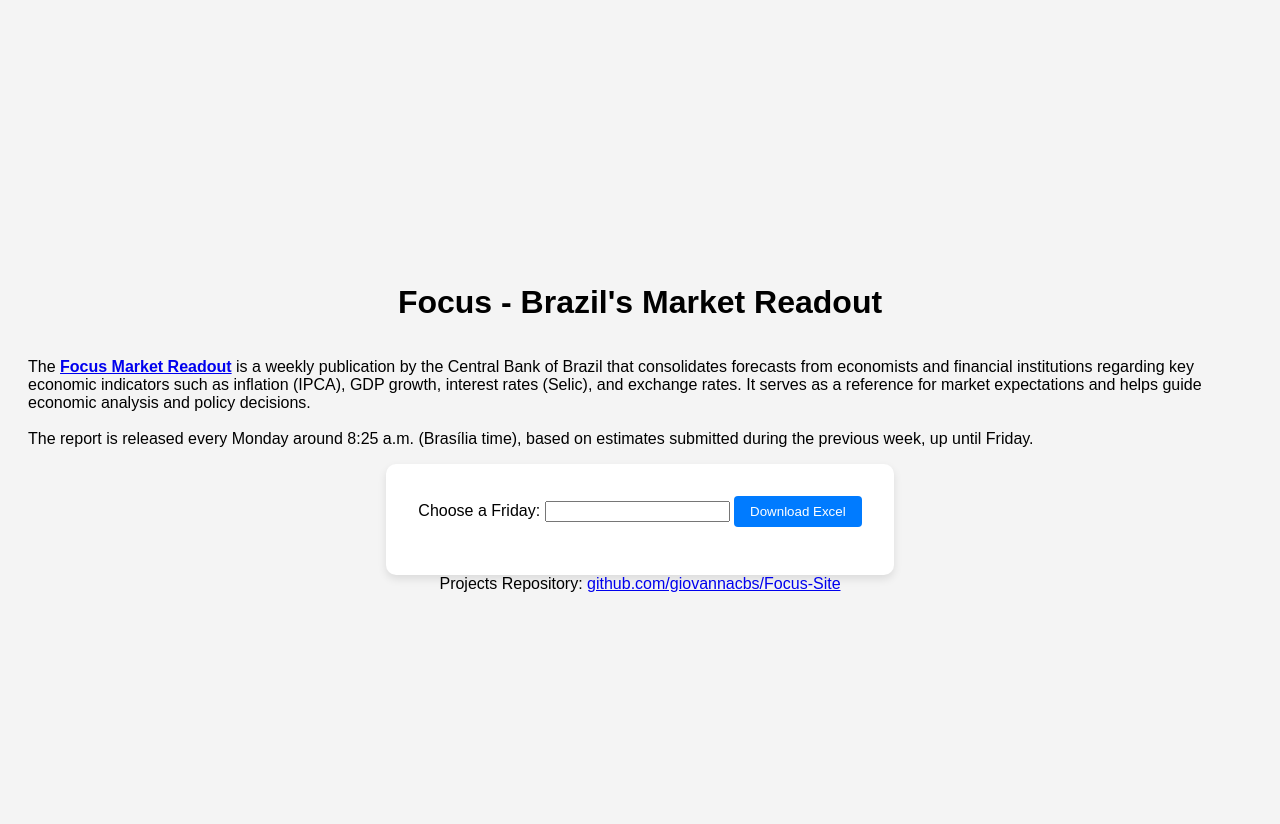
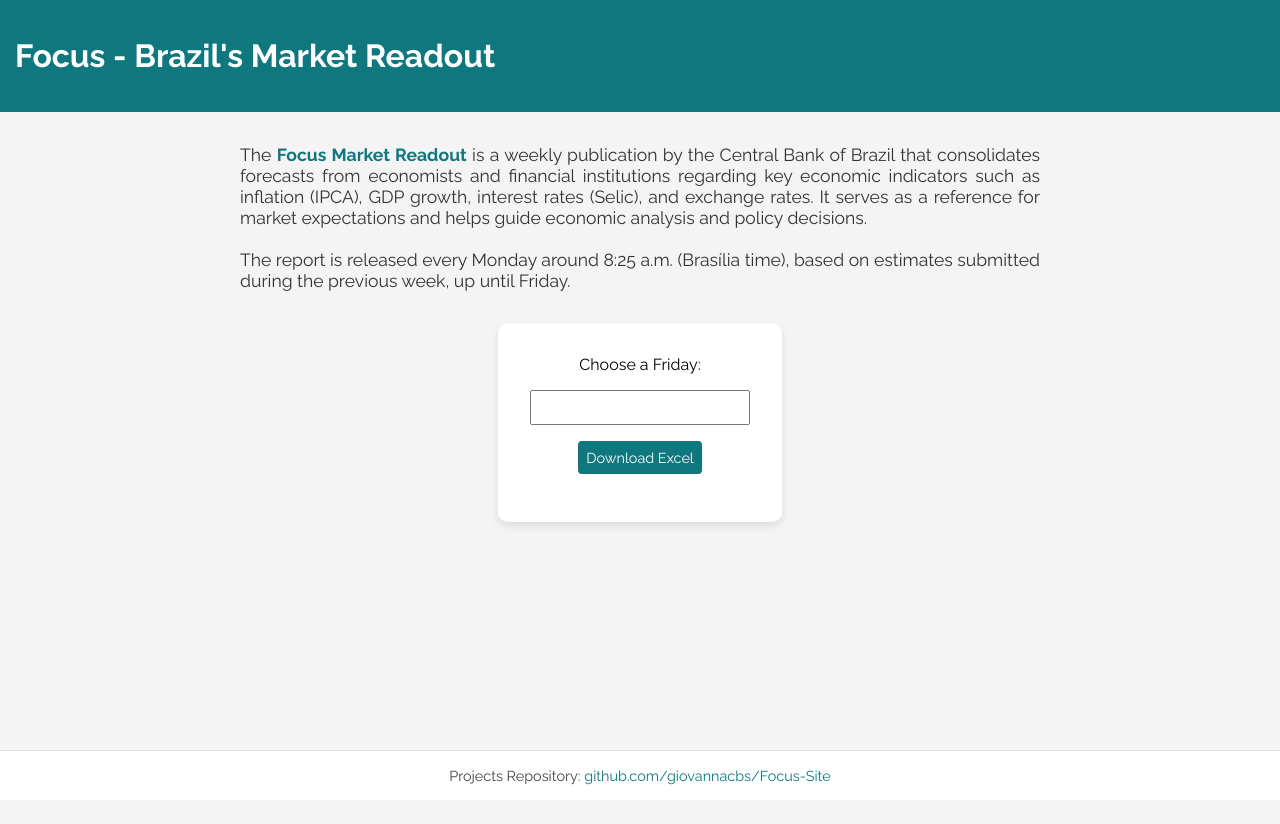
Before and after one commit to giovannacbs/Focus-Site, a plain HTML site: page index.html in a window 1280 px wide. After the commit the page ends 800 px from the top, so only its background shows below. Drawn offline with nearby package versions, Linux system fonts and the light colour scheme.

Commit message:
Update style.css

```diff
--- a/style.css
+++ b/style.css
@@ -1,12 +1,36 @@
 body {
-  font-family: Arial, sans-serif;
+  font-family: "Raleway", sans-serif;
   background: #f4f4f4;
+  margin: 0;
   display: flex;
   flex-direction: column;
   align-items: center;
-  justify-content: center;
-  height: 100vh;
-  padding: 20px;
+  min-height: 100vh;
+}
+
+.header {
+  width: 100%;
+  background-color: #0e787e;
+  padding: 1rem 1rem;
+  color: white;
+  text-align: left;
+}
+
+h1 {
+    margin-left: 15px;
+}
+
+.description {
+  max-width: 800px;
+  margin: 2rem auto 2rem auto;
+  font-size: 1.1rem;
+  color: #333;
+  padding: 0 1rem;
+  text-align: justify;
+}
+
+strong {
+  color: #0e787e;
 }
 
 form {
@@ -14,16 +38,25 @@ form {
   padding: 2rem;
   border-radius: 10px;
   box-shadow: 0 4px 8px rgba(0,0,0,0.1);
+  display: flex;
+  flex-direction: column;
+  align-items: center;
 }
 
-input[type="date"] {
+input[type="date"],
+input[type="text"] {
   padding: 0.5rem;
-  margin-right: 1rem;
+  margin-bottom: 1rem;
+  margin-top: 1rem;
+  width: 200px;
+  text-align: center;
 }
 
 button {
-  padding: 0.5rem 1rem;
-  background: #007bff;
+  font-family: "Raleway", sans-serif;
+  padding: 0.5rem 0.5rem;
+  font-size: 0.9rem;
+  background: #0e787e;
   color: white;
   border: none;
   border-radius: 4px;
@@ -35,3 +68,19 @@ button {
   font-size: 0.9rem;
   color: #555;
 }
+
+footer {
+  width: 100%;
+  margin-top: auto;
+  padding: 1rem;
+  font-size: 0.9rem;
+  text-align: center;
+  color: #444;
+  background: #fff;
+  border-top: 1px solid #ddd;
+}
+
+a {
+  color: #0e787e;
+  text-decoration: none;
+}
```
